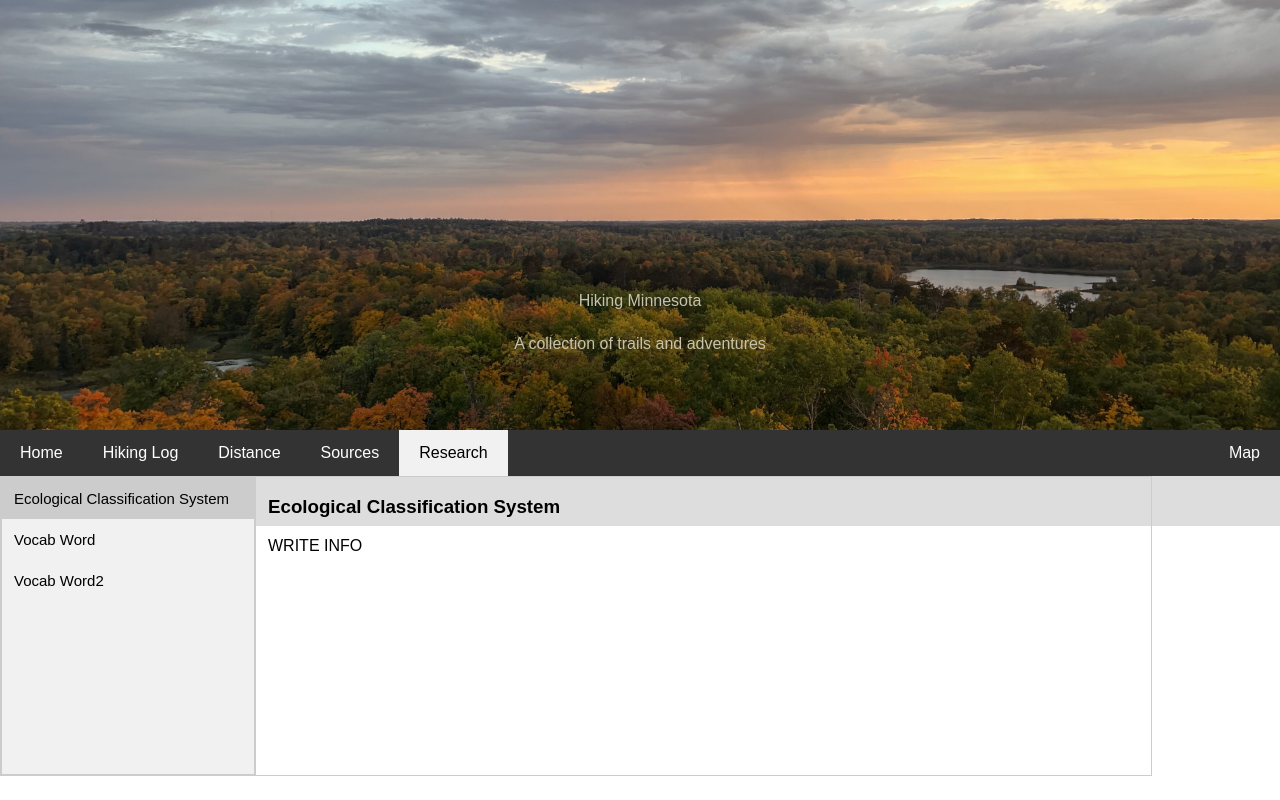
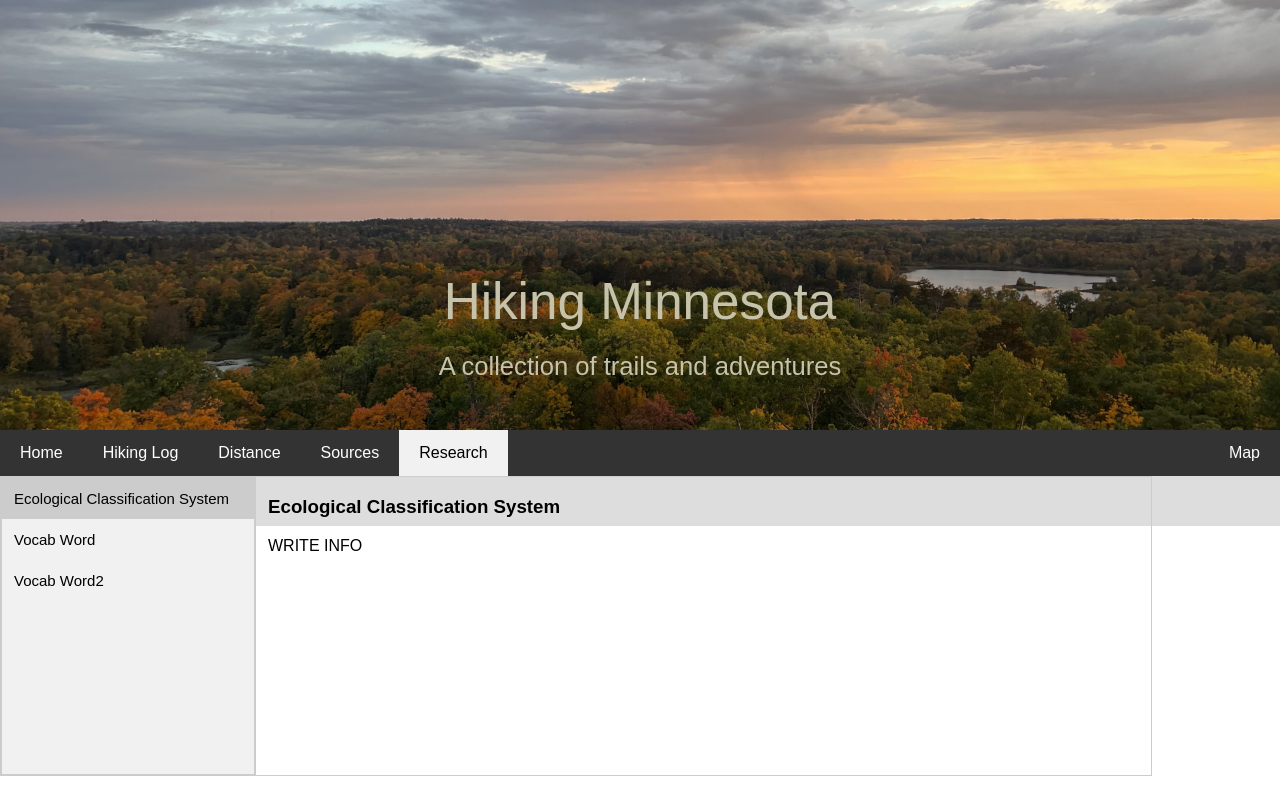
Before and after one commit to ipeters33/Nature-Website, a plain HTML site: page research.html in a window 1280 px wide. Drawn offline with Linux system fonts and the light colour scheme.

Commit message:
reflect header sizing changes to other files, adjust column movement in sources

```diff
--- a/research.html
+++ b/research.html
@@ -19,13 +19,15 @@ body {
   top: 70%;
   left: 50%;
   transform: translate(-50%, -50%);
+  font-size: 200%;
 }
 
 .centeredLowerInfo {
   position: absolute;
-  top: 80%;
+  top: 85%;
   left: 50%;
   transform: translate(-50%, -50%);
+  font-size: 100%;
 }
 
 /* Style the header */
@@ -134,7 +136,7 @@ img{
   background: #ddd;
 }
 
-@media screen and (max-width: 500px) {
+@media screen and (max-width: 600px) {
   .navbar a {
     float: none;
     display: block;
@@ -148,8 +150,8 @@ img{
 
 <div class="header">
   <img class="headerImage" src="fireTowerAtSunset2.jpg" alt="Fire Tower at Sunset">
-  <div class="centeredLowerTitle">Hiking Minnesota</div>
-  <div class="centeredLowerInfo">A collection of trails and adventures</div>
+  <div class="centeredLowerTitle" style="font-size:4vw">Hiking Minnesota</div>
+  <div class="centeredLowerInfo" style="font-size:2vw">A collection of trails and adventures</div>
 </div>
 
 <div class="navbar">
```
Also changed, not shown: sources.html (+7 -5 lines).
